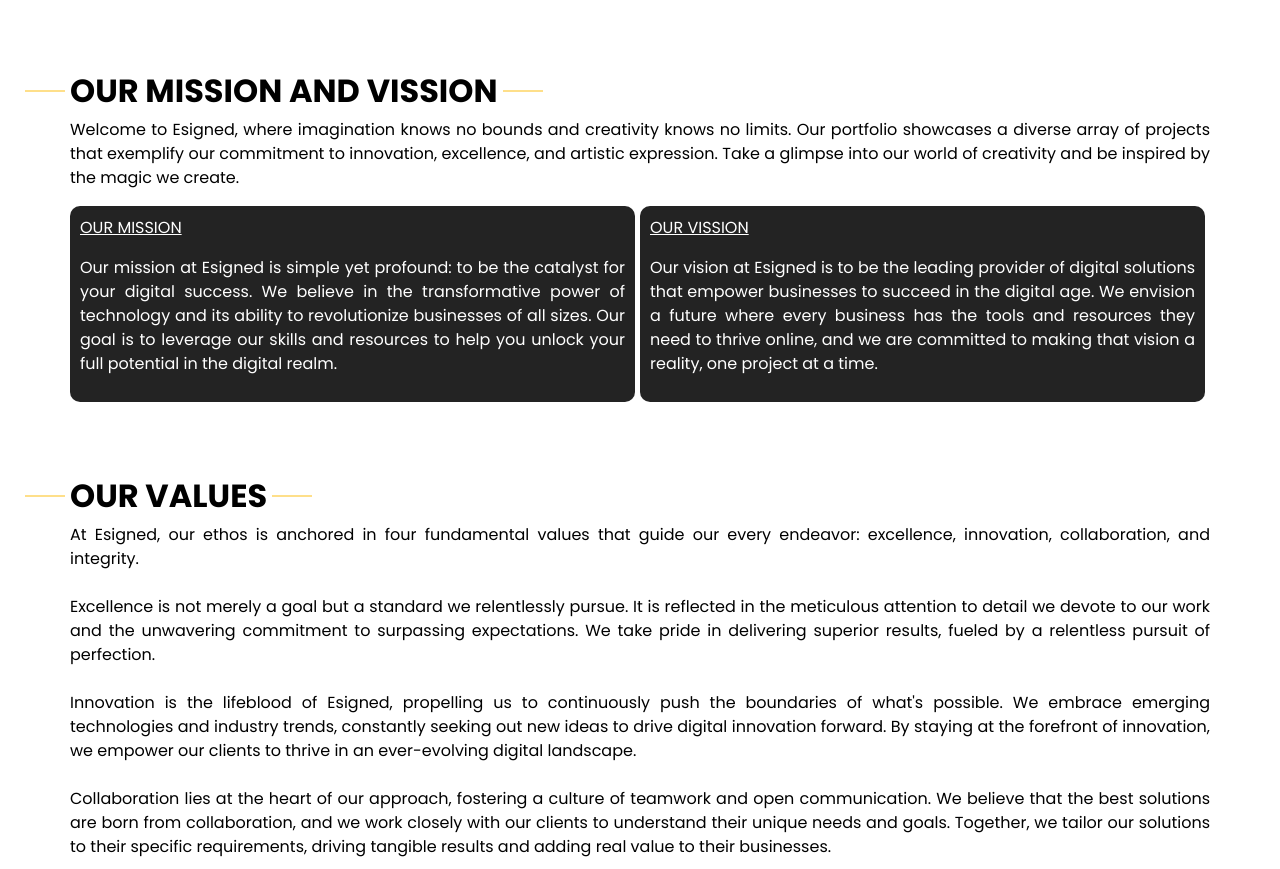
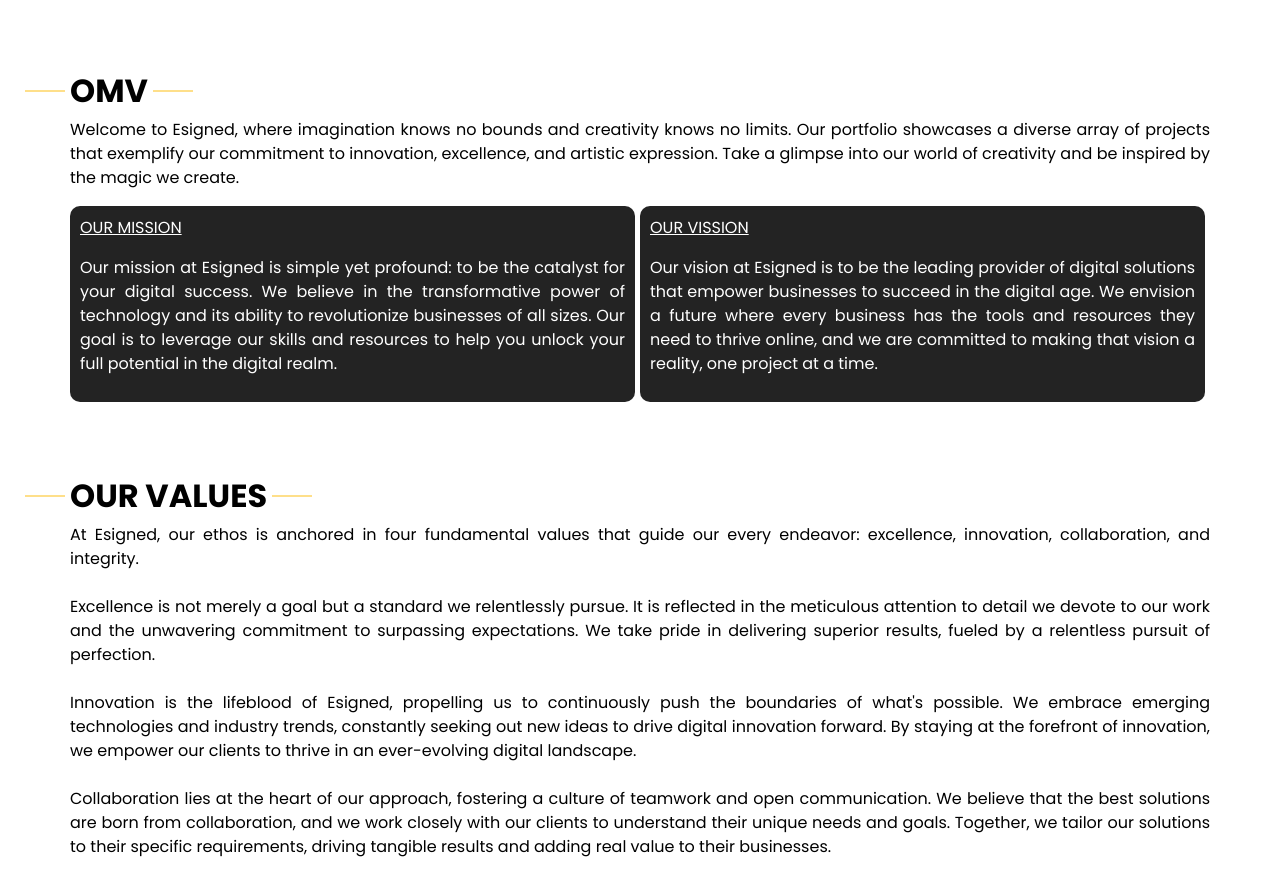
Before and after one commit to abhishekbansal276/esigned, a plain HTML site: page index.html in a window 1280 px wide. Shown: the part 1613-2482 px from the top of the page. Drawn offline with nearby package versions, Linux system fonts and the light colour scheme.

Commit message:
Update index.html

```diff
--- a/index.html
+++ b/index.html
@@ -221,7 +221,7 @@
     <div class="container">
       <div class="heading_container">
         <h2>
-          OUR MISSION AND VISSION
+          OMV
         </h2>
         <p style="text-align: justify;">
           Welcome to Esigned, where imagination knows no bounds and creativity knows no limits. Our portfolio
```
